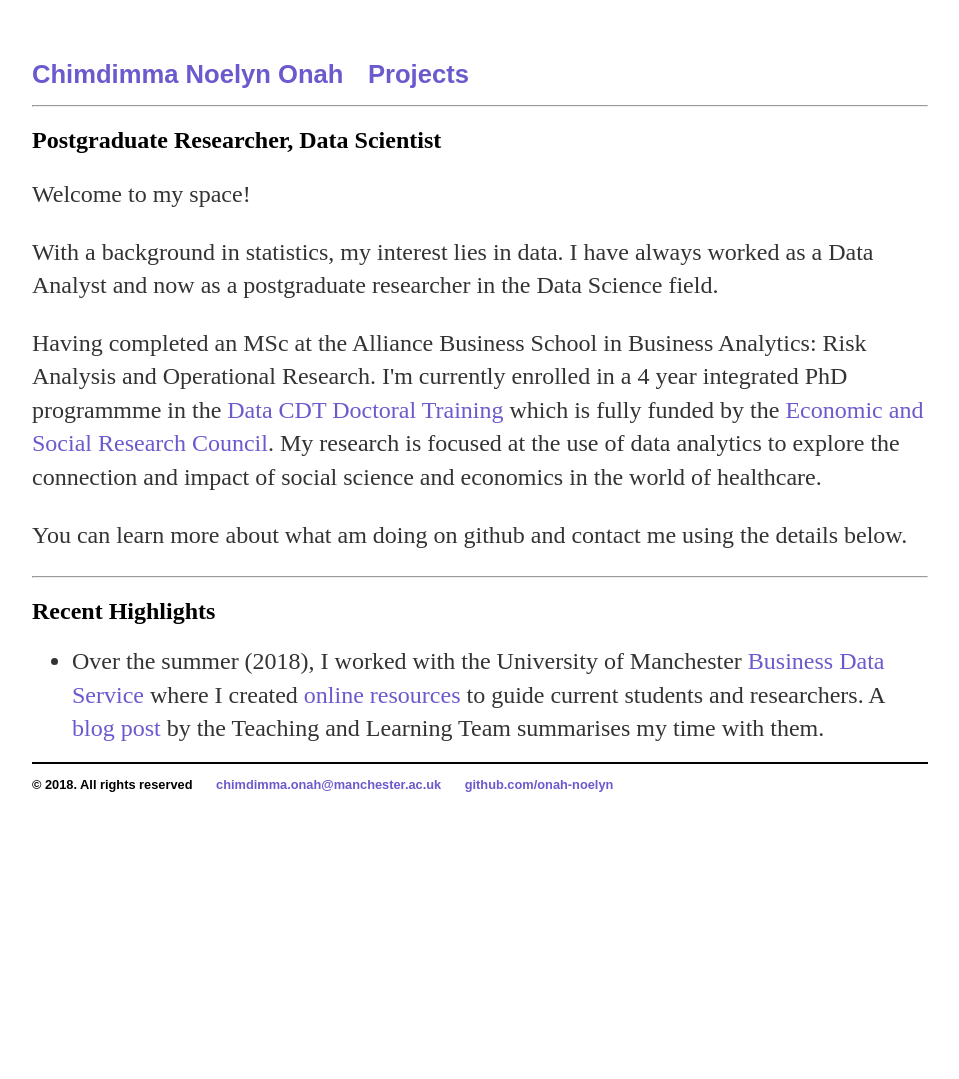
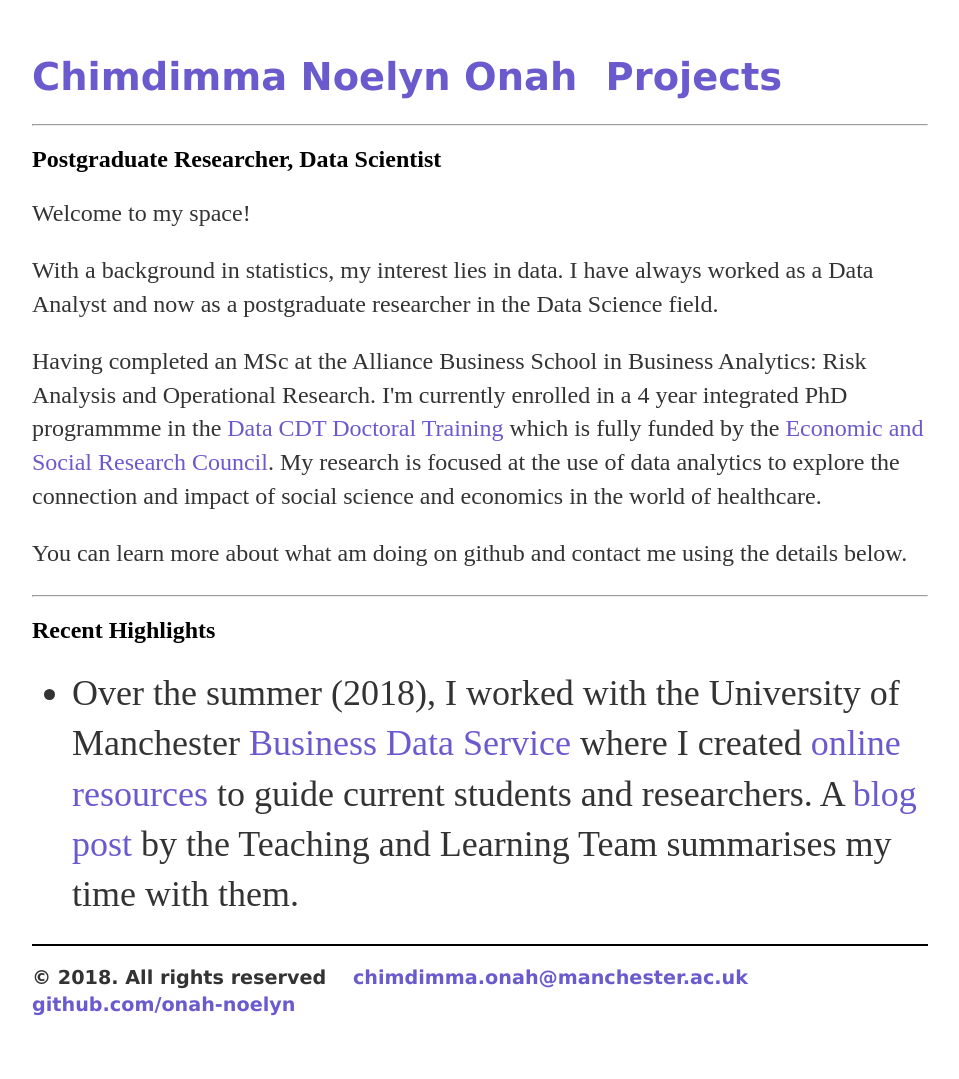
Before and after one commit to Onah-Noelyn/Onah-Noelyn.github.io, a Jekyll site: the page built from index.html, in a window 1280 px wide. Shown: the whole page, without its empty margins (160-1119 px from the left). Built offline with Jekyll 4.4.1, drawn with Linux system fonts in a browser that asks for light colours; before the commit the page ends 900 px from its top, so only the background shows below that.

Commit message:
Update main.css

```diff
--- a/css/main.css
+++ b/css/main.css
@@ -9,7 +9,7 @@ body {
 }
 
 nav ul, footer ul {
-    font-family:'Arial', 'Helvetica', 'sans-serif';
+    font-family:'verdana', 'Helvetica', 'sans-serif';
     padding: 0px;
     list-style: none;
     font-weight: bold;
@@ -31,7 +31,7 @@ a:hover {
 
 h1 {
     font-size: 3em;
-    font-family:'Arial', 'Helvetica', 'sans-serif;
+    font-family:'verdana', 'Helvetica', 'sans-serif;
 }
 
 p {
@@ -39,6 +39,12 @@ p {
     line-height: 1.4em;
     color: #333;
 }
+
+ul {
+    font-size: 1.5em;
+    line-height: 1.4em;
+    color: #333;
+}
 footer {
     border-top: 2px solid black;
     font-size: .8em;
```
